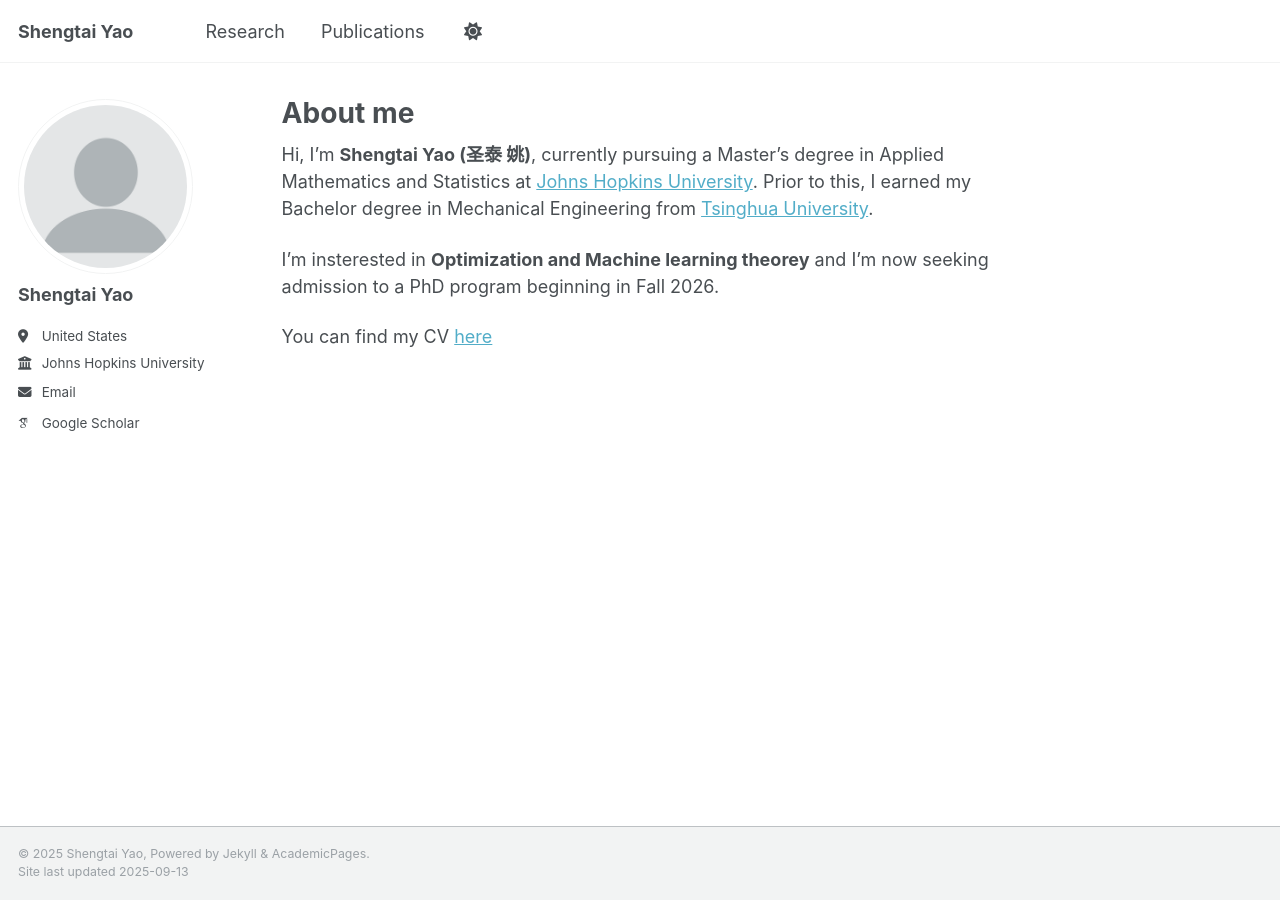
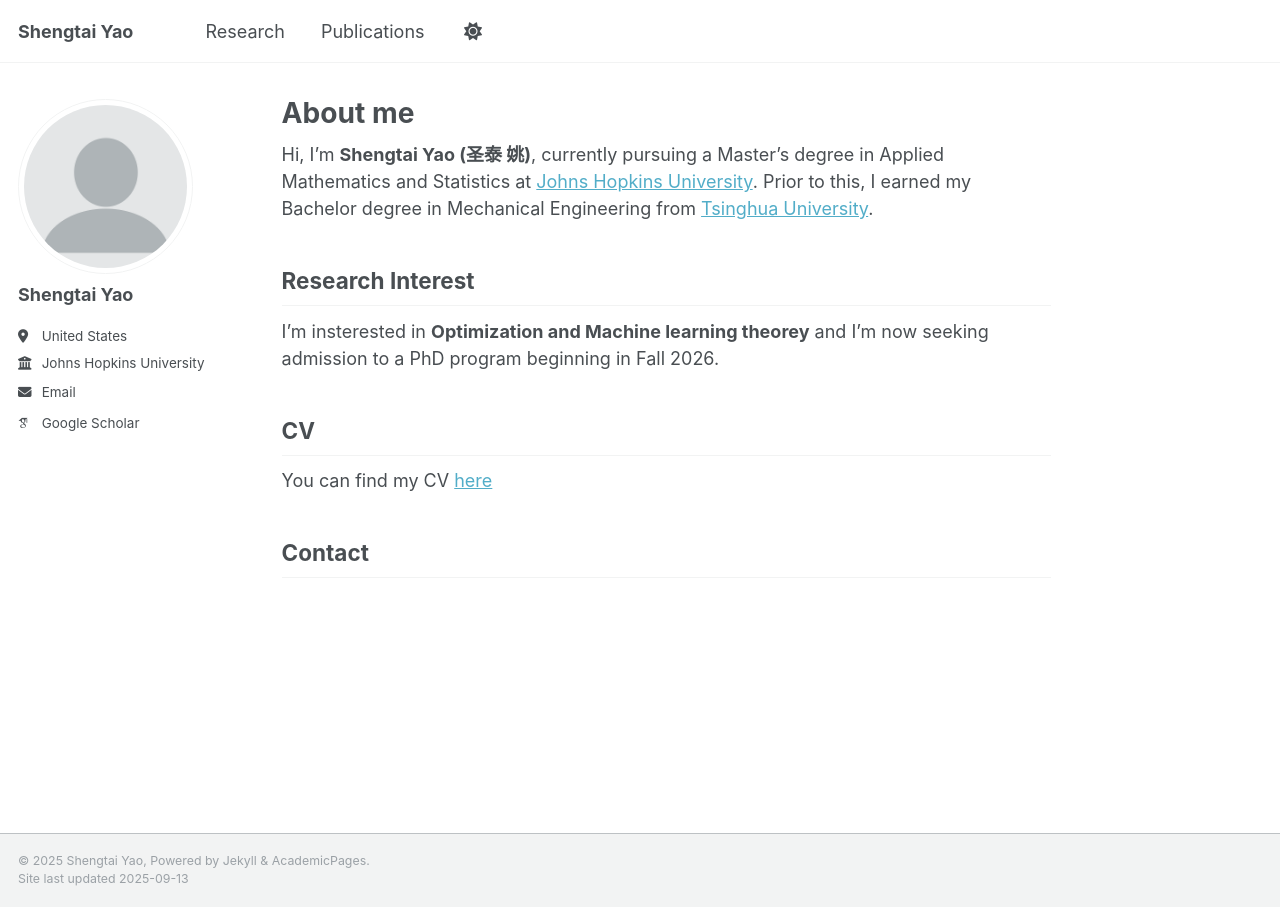
Before and after one commit to Yaoshengtai/Yaoshengtai.github.io, a Jekyll site: the page built from _pages/about.md, in a window 1280 px wide. Built offline with Jekyll 4.4.1, drawn with Linux system fonts in a browser that asks for light colours; some web fonts are replaced.

Commit message:
Update about.md

```diff
--- a/_pages/about.md
+++ b/_pages/about.md
@@ -9,6 +9,12 @@ redirect_from:
 
 Hi, I'm **Shengtai Yao (圣泰 姚)**, currently pursuing a Master’s degree in Applied Mathematics and Statistics at [Johns Hopkins University](https://www.jhu.edu/). Prior to this, I earned my Bachelor degree in Mechanical Engineering from [Tsinghua University](https://www.tsinghua.edu.cn/en/).
 
+## Research Interest
+
 I'm insterested in **Optimization and Machine learning theorey** and I'm now seeking admission to a PhD program beginning in Fall 2026.
 
+## CV
+
 You can find my CV [here]()
+
+## Contact
```
